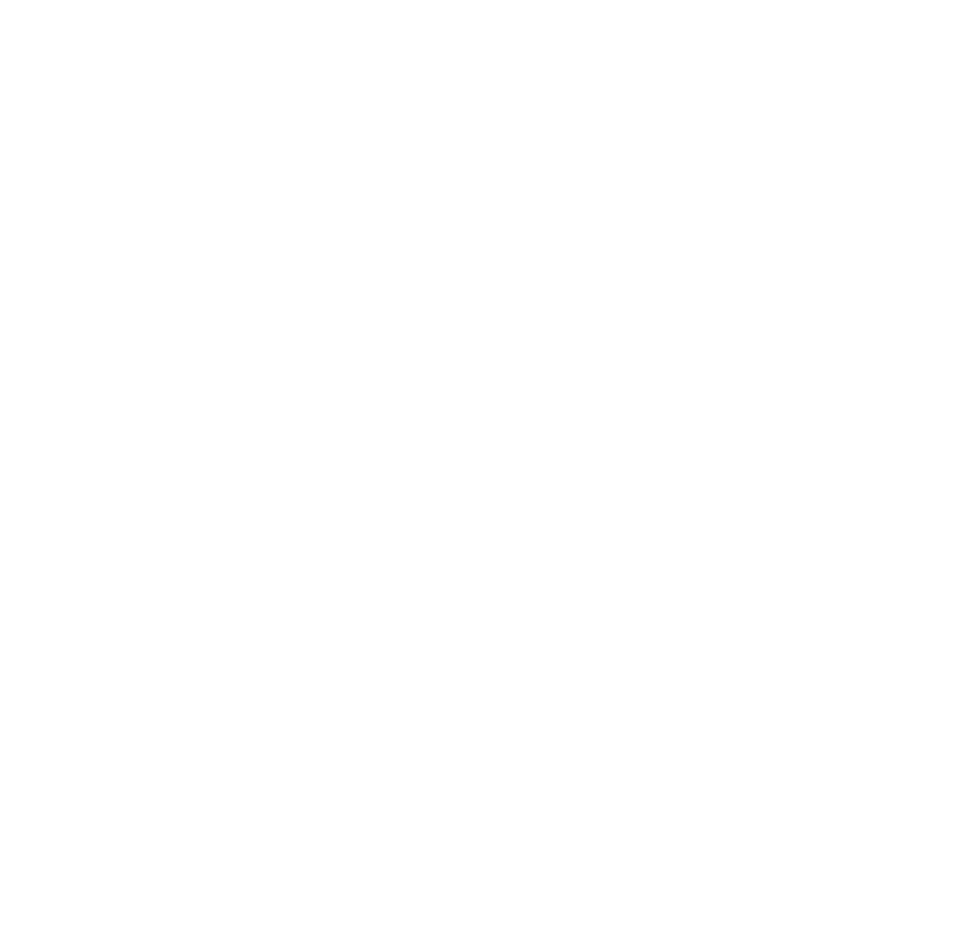
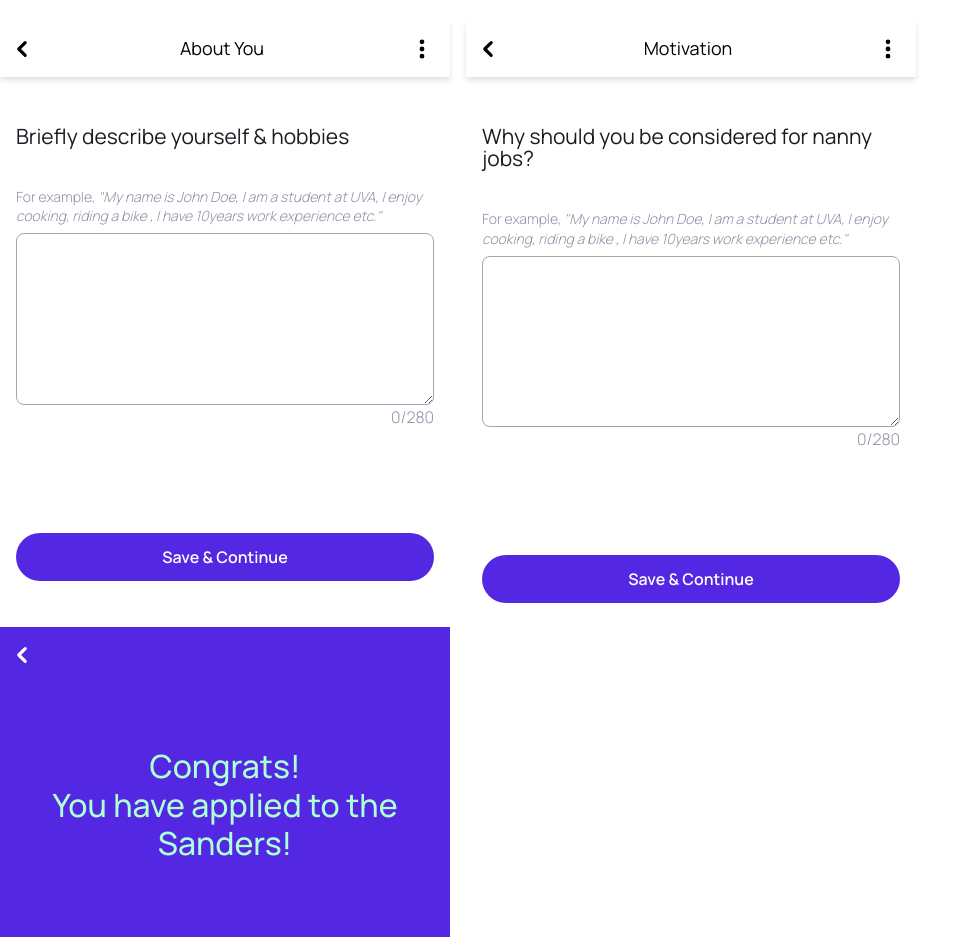
Before and after one commit to andres-codigo/nanny-nina, a Vue app: page /nanny-parent-profile in a window 1280 px wide. Shown: the part 1860-2797 px from the top of the page, without its empty margins (0-980 px from the left). Before the commit the page ends 1857 px from the top, so only its background shows below. Built offline with nearby package versions, Linux system fonts and the light colour scheme.

Commit message:
[components, pages] Apply series of pages created as well as Apply success/container updated/Textarea component created/ButtonGhost updated as required text colour prop declaration/fixed HR element border thickness

```diff
--- a/src/components/buttons/ButtonGhost.vue
+++ b/src/components/buttons/ButtonGhost.vue
@@ -6,9 +6,9 @@
 		class="
 			justify-center
 			rounded-full
-			text-md text-black font-semibold antialiased
-			no-underline
-			hover:underline hover:bg-gray-600
+			text-md font-semibold antialiased
+			underline
+			hover:no-underline
 			focus:bg-white"
 		>{{ text }}</button>
 </template>
@@ -18,7 +18,7 @@ export default {
 	props: {
 		class: {
 			type: String,
-			default: 'w-full py-3'
+			default: 'w-full py-3 text-black'
 		},
 		text: String
 	}
--- /dev/null
+++ b/src/components/form/Textarea.vue
@@ -0,0 +1,29 @@
+<!-- TODO: text size, color for label and input; hover & focus behavior for input -->
+<template>
+	<label for="motivation" class="sr-only">{{ text }}</label>
+	<p	class="text-sm font-light text-gray-500">For example, <span class="italic">"My name is John Doe, I am a student at UVA, I enjoy cooking, riding a bike , I have 10years work experience etc."</span></p>
+	<div class="mt-2">
+		<textarea
+			rows="8"
+			:name="name"
+			:id="id"
+			class="
+				block w-full
+				rounded-lg
+				border border-gray-400
+				text-sm	text-gray-600
+				focus:outline-none focus:ring-0 focus:ring-blue-500 focus:border-blue-500">
+		</textarea>
+		<div class="font-light text-gray-500 text-right">0/280</div>
+	</div>
+</template>
+
+<script>
+export default {
+	props: {
+		text: String,
+		name: String,
+		id: String
+	}
+}
+</script>
--- a/src/components/profile/parent-needs/ParentNeeds.vue
+++ b/src/components/profile/parent-needs/ParentNeeds.vue
@@ -6,7 +6,7 @@
 		<h6 class="text-header-six font-bold mt-12 mb-4">To Care For</h6>
 		<p>2 kids > 3yrs (M), 2yrs (F)</p>
 
-		<hr class="bg-gray-500 my-6" />
+		<hr class="my-6" />
 
 		<Date>
 			<template #header>Start Date</template>
@@ -14,7 +14,7 @@
 			<template #time>15:00-17:00</template>
 		</Date>
 
-		<hr class="bg-gray-500 my-6" />
+		<hr class="my-6" />
 
 		<Date>
 			<template #header>Other Date(s)</template>
--- a/src/pages/02-worker/nanny/02-parent-profile/ParentProfileContainer.vue
+++ b/src/pages/02-worker/nanny/02-parent-profile/ParentProfileContainer.vue
@@ -2,17 +2,26 @@
 	<div class="flex flex-wrap grow gap-y-6 gap-x-4">
 		<Profile01 class="max-w-450-for-dev-not-prod" />
 		<Profile02 class="max-w-450-for-dev-not-prod" />
+		<ApplyAboutWorker03 class="max-w-450-for-dev-not-prod" />
+		<ApplyMotivation04 class="max-w-450-for-dev-not-prod" />
+		<ApplySuccess05 class="max-w-450-for-dev-not-prod" />
 	</div>
 </template>
 
 <script>
 import Profile01 from './pages/Profile01.vue'
 import Profile02 from './pages/Profile02.vue'
+import ApplyAboutWorker03 from './pages/ApplyAboutWorker03.vue'
+import ApplyMotivation04 from './pages/ApplyMotivation04.vue'
+import ApplySuccess05 from './pages/ApplySuccess05.vue'
 
 export default {
 	components: {
 		Profile01,
-		Profile02
+		Profile02,
+		ApplyAboutWorker03,
+		ApplyMotivation04,
+		ApplySuccess05
 	}
 }
 </script>
--- /dev/null
+++ b/src/pages/02-worker/nanny/02-parent-profile/pages/ApplyAboutWorker03.vue
@@ -0,0 +1,36 @@
+<template>
+	<div class="w-full h-full">
+		<TopNavigation routerLinkPath="/dashboard" backgroundColor="bg-white" iconColor="text-black" headerColor="text-black" text="About You">
+			<DotsVerticalIcon class="w-6 h-6 text-black" aria-hidden="true" />
+		</TopNavigation>
+		<main>
+			<div class="flex flex-col pt-6 mx-4">
+				<h5 class="my-6 text-left text-header-five font-normal text-gray-900">Briefly describe yourself &amp; hobbies</h5>
+
+				<div class="mt-4 mb-16">
+					<Textarea text="About you" name="about-you" id="about-you" />
+				</div>
+
+				<div class="mt-10">
+					<ButtonPrimary text="Save &amp; Continue" />
+				</div>
+			</div>
+		</main>
+	</div>
+</template>
+
+<script>
+import TopNavigation from '../../../../../components/navigation/TopNavigation.vue'
+import Textarea from '../../../../../components/form/Textarea.vue'
+import ButtonPrimary from '../../../../../components/buttons/ButtonPrimary.vue'
+import { DotsVerticalIcon } from '@heroicons/vue/solid'
+
+export default {
+	components: {
+		TopNavigation,
+		Textarea,
+		ButtonPrimary,
+		DotsVerticalIcon
+	}
+}
+</script>
--- /dev/null
+++ b/src/pages/02-worker/nanny/02-parent-profile/pages/ApplyMotivation04.vue
@@ -0,0 +1,36 @@
+<template>
+	<div class="w-full h-full">
+		<TopNavigation routerLinkPath="/dashboard" backgroundColor="bg-white" iconColor="text-black" headerColor="text-black" text="Motivation">
+			<DotsVerticalIcon class="w-6 h-6 text-black" aria-hidden="true" />
+		</TopNavigation>
+		<main>
+			<div class="flex flex-col pt-6 mx-4">
+				<h5 class="my-6 text-left text-header-five font-normal text-gray-900">Why should you be considered for nanny jobs?</h5>
+
+				<div class="mt-4 mb-16">
+					<Textarea text="Motivation for Applying" name="motivation" id="motivation" />
+				</div>
+
+				<div class="mt-10">
+					<ButtonPrimary text="Save &amp; Continue" />
+				</div>
+			</div>
+		</main>
+	</div>
+</template>
+
+<script>
+import TopNavigation from '../../../../../components/navigation/TopNavigation.vue'
+import Textarea from '../../../../../components/form/Textarea.vue'
+import ButtonPrimary from '../../../../../components/buttons/ButtonPrimary.vue'
+import { DotsVerticalIcon } from '@heroicons/vue/solid'
+
+export default {
+	components: {
+		TopNavigation,
+		Textarea,
+		ButtonPrimary,
+		DotsVerticalIcon
+	}
+}
+</script>
--- /dev/null
+++ b/src/pages/02-worker/nanny/02-parent-profile/pages/ApplySuccess05.vue
@@ -0,0 +1,45 @@
+<template>
+	<div class="w-full h-full bg-blue-500">
+		<TopNavigation routerLinkPath="/dashboard" :hideHeader="true" />
+		<main>
+			<div class="flex flex-col mx-4 mb-10">
+				<div class="mt-16 mx-9">
+					<h2 class="mb-6 text-header-two font-medium text-green-500 text-center">Congrats!<br /> You have applied to the Sanders!</h2>
+				</div>
+
+				<div class="flex items-center justify-center">
+					<!--
+						Image component for svg here
+						<Image src="*.svg" />
+						* remove background color in div as visual placeholder
+					-->
+				</div>
+
+				<div class="mt-96">
+					<p class="font-thin text-white text-center">You can now apply to jobs and receive booking requests in the bookings page</p>
+					<div class="my-6">
+						<ButtonSecondary text="Continue to Explore" />
+					</div>
+
+					<div class="flex items-center justify-center">
+						<ButtonGhost class="w-full py-3 text-white" text="Cancel Application" />
+					</div>
+				</div>
+			</div>
+		</main>
+	</div>
+</template>
+
+<script>
+import TopNavigation from '../../../../../components/navigation/TopNavigation.vue'
+import ButtonSecondary from '../../../../../components/buttons/ButtonSecondary.vue'
+import ButtonGhost from '../../../../../components/buttons/ButtonGhost.vue'
+
+export default {
+	components: {
+		TopNavigation,
+		ButtonSecondary,
+		ButtonGhost
+	}
+}
+</script>
--- a/src/pages/02-worker/nanny/02-parent-profile/pages/Profile01.vue
+++ b/src/pages/02-worker/nanny/02-parent-profile/pages/Profile01.vue
@@ -7,7 +7,7 @@
 			<div class="h-screen flex flex-col mx-4">
 				<ParentCard />
 
-				<hr class="bg-gray-500 my-6" />
+				<hr class="my-6" />
 
 				<ParentNeeds />
 			</div>
--- a/src/pages/02-worker/nanny/02-parent-profile/pages/Profile02.vue
+++ b/src/pages/02-worker/nanny/02-parent-profile/pages/Profile02.vue
@@ -4,7 +4,7 @@
 			<DotsVerticalIcon class="w-6 h-6 text-black" aria-hidden="true" />
 		</TopNavigation>
 		<main>
-			<div class="h-screen flex flex-col mx-4">
+			<div class="flex flex-col mx-4">
 				<FoldContainer class="mt-10" />
 			</div>
 		</main>
```
